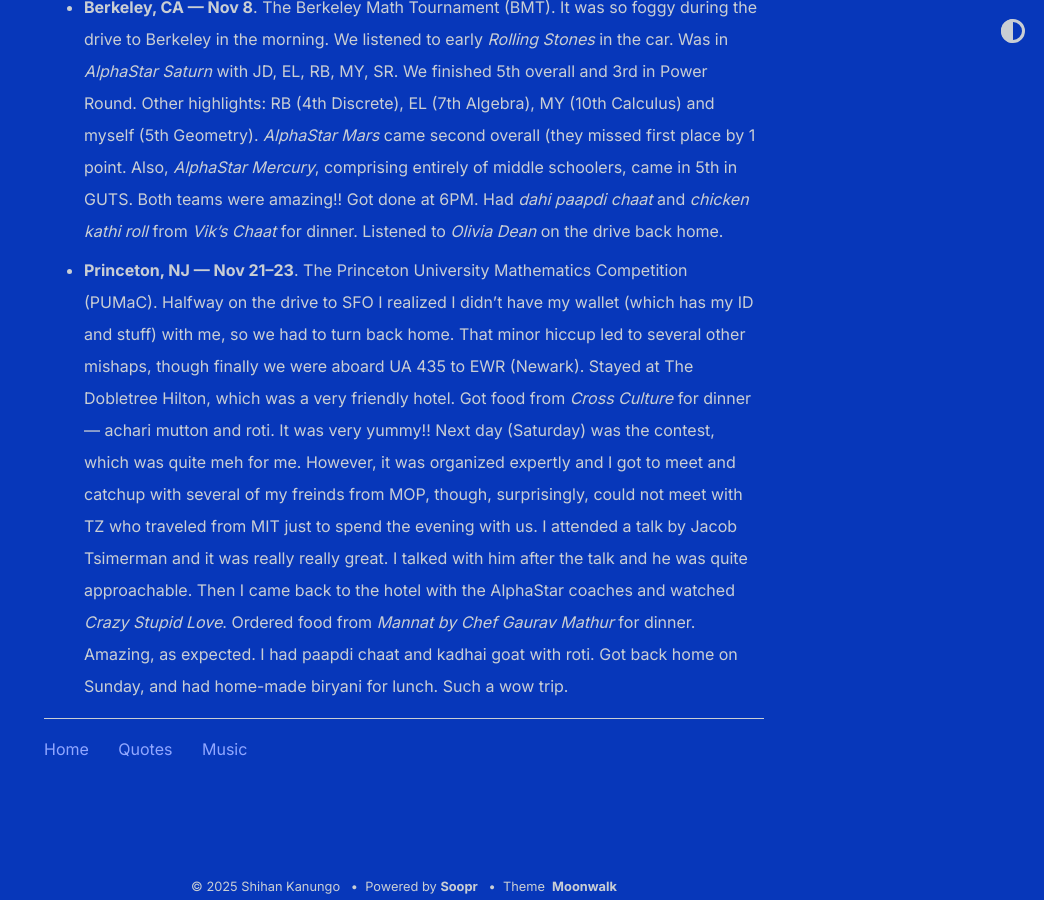
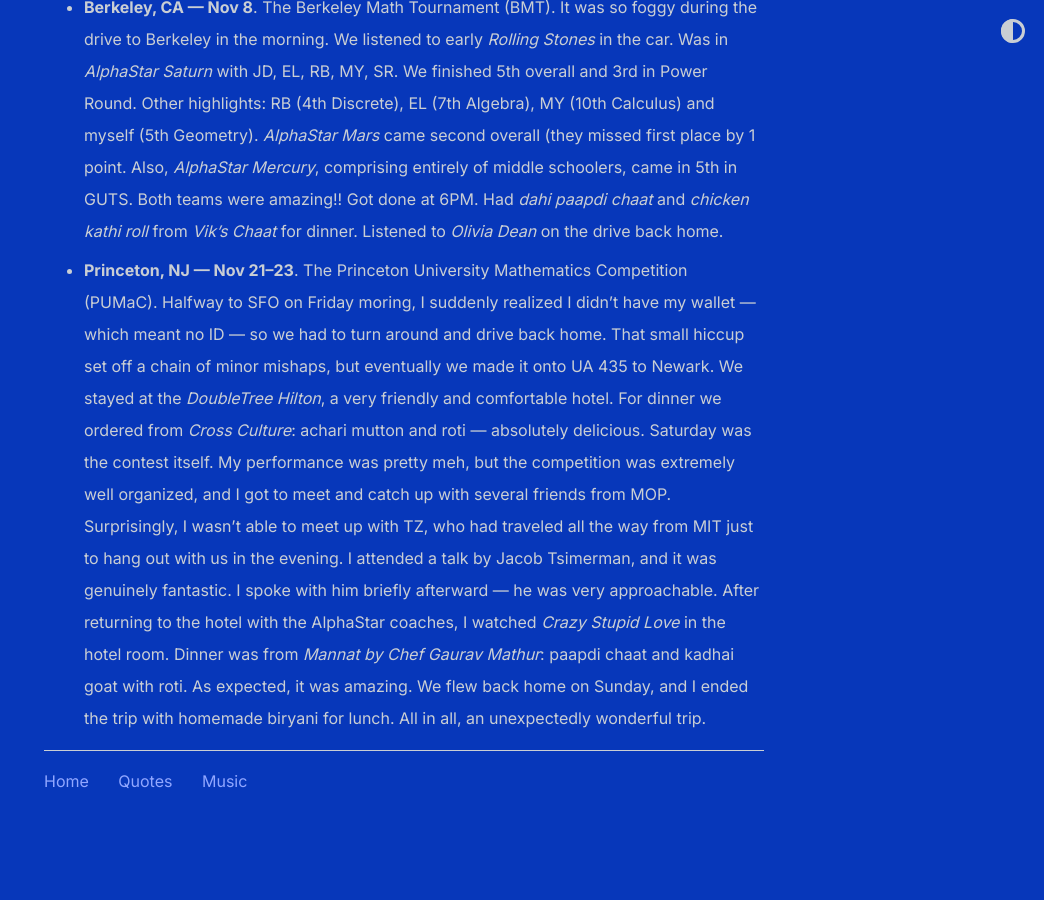
Before and after one commit to shihankanungo/shihankanungo.github.io, a Jekyll site: the page built from travel.md, in a window 1280 px wide and 900 px high, scrolled down 3302 px. Shown: the whole window, without its empty margins (236-1280 px from the left). Built offline with Jekyll 4.4.1, drawn with Linux system fonts in a browser that asks for light colours.

Commit message:
Update travel.md

```diff
--- a/travel.md
+++ b/travel.md
@@ -29,4 +29,5 @@
 
 - **Cambridge, MA --- Oct 18--20**. MIT PRIMES October Conference. Very eventful trip. Started by missing the 825AM flight out of SFO. Got on the 1145AM one instead. It so happened that David's parents were on the same flight and sitting in the row just behind mine. Got an Uber from the Boston airport straight to *Himalayan Kitchen* for dinner, before driving to the hotel. Caught up with lots of friends both from Physics camp as well as from MOP. Got to spend a lot of time with TZ, WZ, SE. Ran into a *Cryptography* office hour (met HF and SR)! Caught up on ski/snowboard tea. Talk went well too. Watched *Forrest Gump* (or what was left of it from before). Went to *Cava* for lunch on Sunday. Repeat of *Ghana Bitter*" from Royce chocolates on Sat and Sun. Finished with dinner at *SSaanjh*. Overall, a most memorable trip.
 - **Berkeley, CA --- Nov 8**. The Berkeley Math Tournament (BMT). It was so foggy during the drive to Berkeley in the morning. We listened to early *Rolling Stones* in the car. Was in *AlphaStar Saturn* with JD, EL, RB, MY, SR. We finished 5th overall and 3rd in Power Round. Other highlights: RB (4th Discrete), EL (7th Algebra), MY (10th Calculus) and myself (5th Geometry). *AlphaStar Mars* came second overall (they missed first place by 1 point. Also, *AlphaStar Mercury*, comprising entirely of middle schoolers, came in 5th in GUTS. Both teams were amazing!! Got done at 6PM. Had *dahi paapdi chaat* and *chicken kathi roll* from *Vik's Chaat* for dinner. Listened to *Olivia Dean* on the drive back home.
-- **Princeton, NJ --- Nov 21--23**. The Princeton University Mathematics Competition (PUMaC). Halfway on the drive to SFO I realized I didn't have my wallet (which has my ID and stuff) with me, so we had to turn back home. That minor hiccup led to several other mishaps, though finally we were aboard UA 435 to EWR (Newark). Stayed at The Dobletree Hilton, which was a very friendly hotel. Got food from *Cross Culture* for dinner &mdash; achari mutton and roti. It was very yummy!! Next day (Saturday) was the contest, which was quite meh for me. However, it was organized expertly and I got to meet and catchup with several of my freinds from MOP, though, surprisingly, could not meet with TZ who traveled from MIT just to spend the evening with us. I attended a talk by Jacob Tsimerman and it was really really great. I talked with him after the talk and he was quite approachable. Then I came back to the hotel with the AlphaStar coaches and watched *Crazy Stupid Love*. Ordered food from *Mannat by Chef Gaurav Mathur* for dinner. Amazing, as expected. I had paapdi chaat and kadhai goat with roti. Got back home on Sunday, and had home-made biryani for lunch. Such a wow trip.
+- **Princeton, NJ --- Nov 21--23**. The Princeton University Mathematics Competition (PUMaC). Halfway to SFO on Friday moring, I suddenly realized I didn’t have my wallet — which meant no ID — so we had to turn around and drive back home. That small hiccup set off a chain of minor mishaps, but eventually we made it onto UA 435 to Newark. We stayed at the *DoubleTree Hilton*, a very friendly and comfortable hotel. For dinner we ordered from *Cross Culture*: achari mutton and roti — absolutely delicious. Saturday was the contest itself. My performance was pretty meh, but the competition was extremely well organized, and I got to meet and catch up with several friends from MOP. Surprisingly, I wasn’t able to meet up with TZ, who had traveled all the way from MIT just to hang out with us in the evening.
+I attended a talk by Jacob Tsimerman, and it was genuinely fantastic. I spoke with him briefly afterward &mdash; he was very approachable. After returning to the hotel with the AlphaStar coaches, I watched *Crazy Stupid Love* in the hotel room. Dinner was from *Mannat by Chef Gaurav Mathur*: paapdi chaat and kadhai goat with roti. As expected, it was amazing. We flew back home on Sunday, and I ended the trip with homemade biryani for lunch. All in all, an unexpectedly wonderful trip.
```
